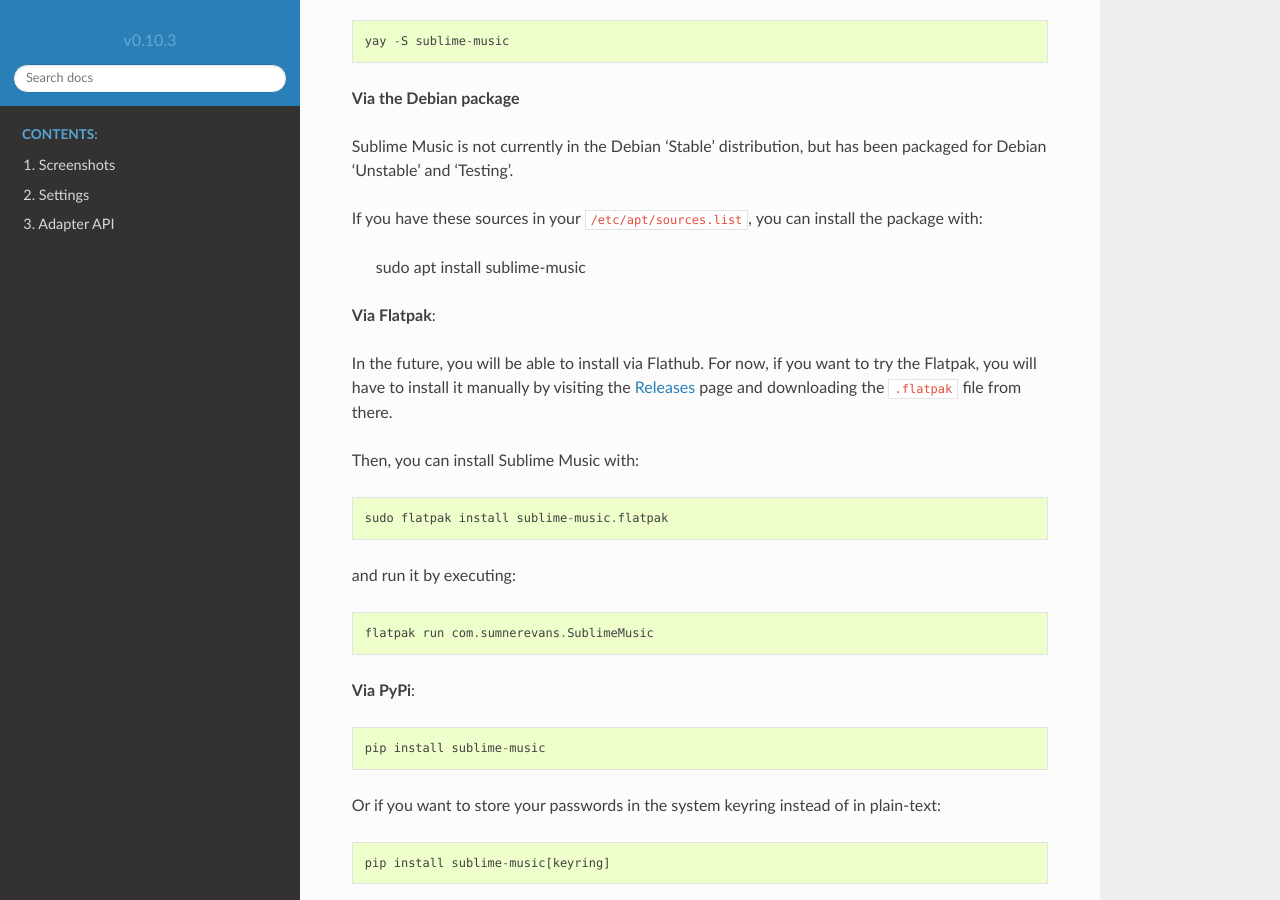
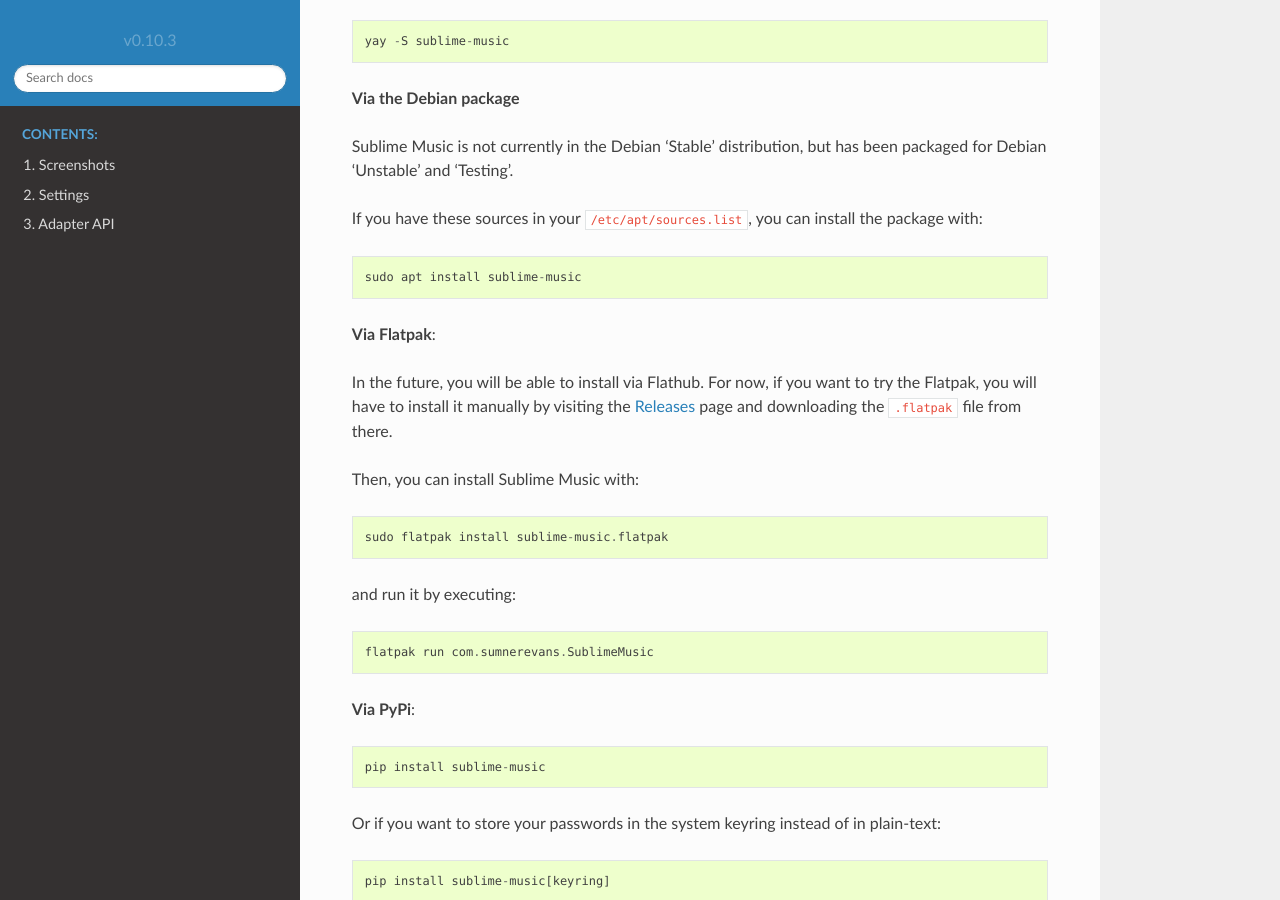
Before and after one commit to sublime-music/sublime-music, a Sphinx documentation site: the page built from docs/index.rst, in a window 1280 px wide and 900 px high, scrolled down 1673 px. Built offline with Sphinx 7.4.7 and the Read the Docs theme 2.0.0, drawn with Linux system fonts in a browser that asks for light colours; pages that are not in the unit, such as notebooks, are missing from menus.

Commit message:
Fix formatting of apt install command

```diff
--- a/docs/index.rst
+++ b/docs/index.rst
@@ -55,7 +55,7 @@
 packaged for Debian 'Unstable' and 'Testing'.
 
 If you have these sources in your ``/etc/apt/sources.list``, you can install
-the package with:
+the package with::
 
     sudo apt install sublime-music
 
```
